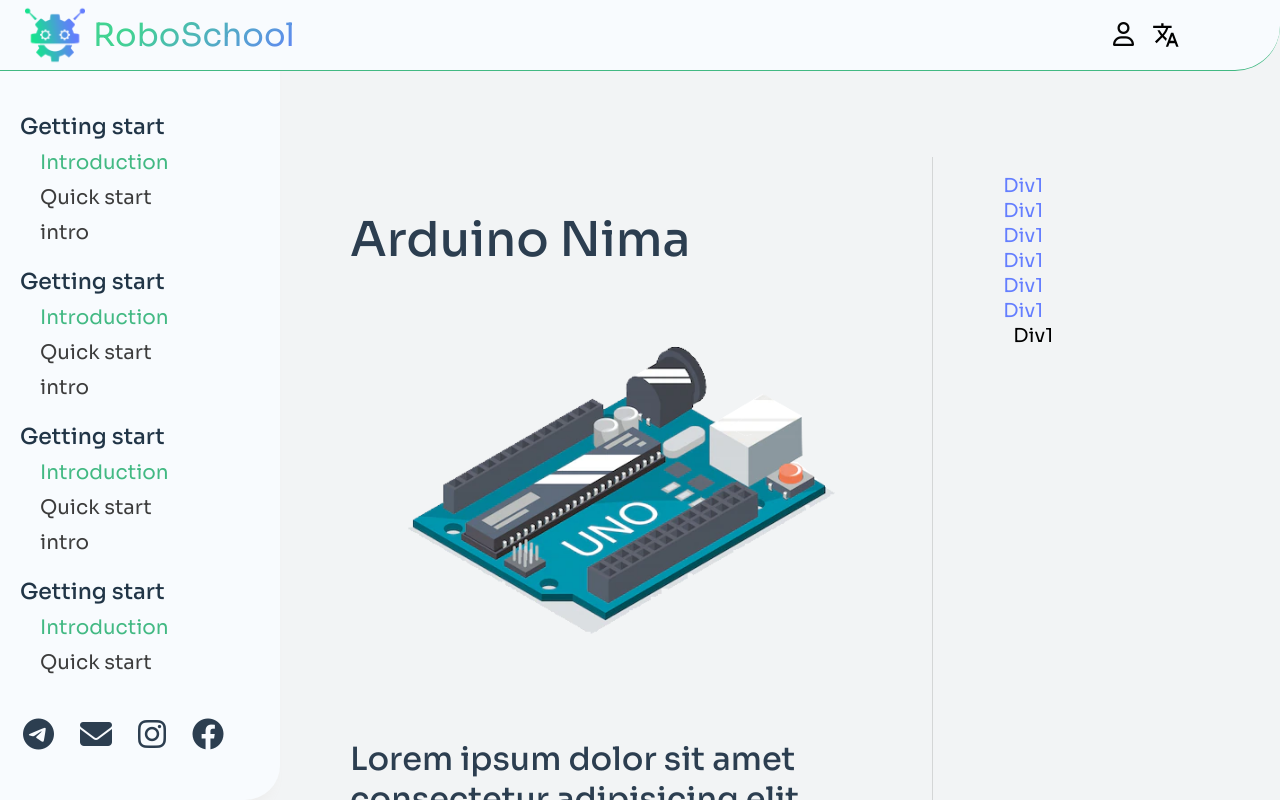
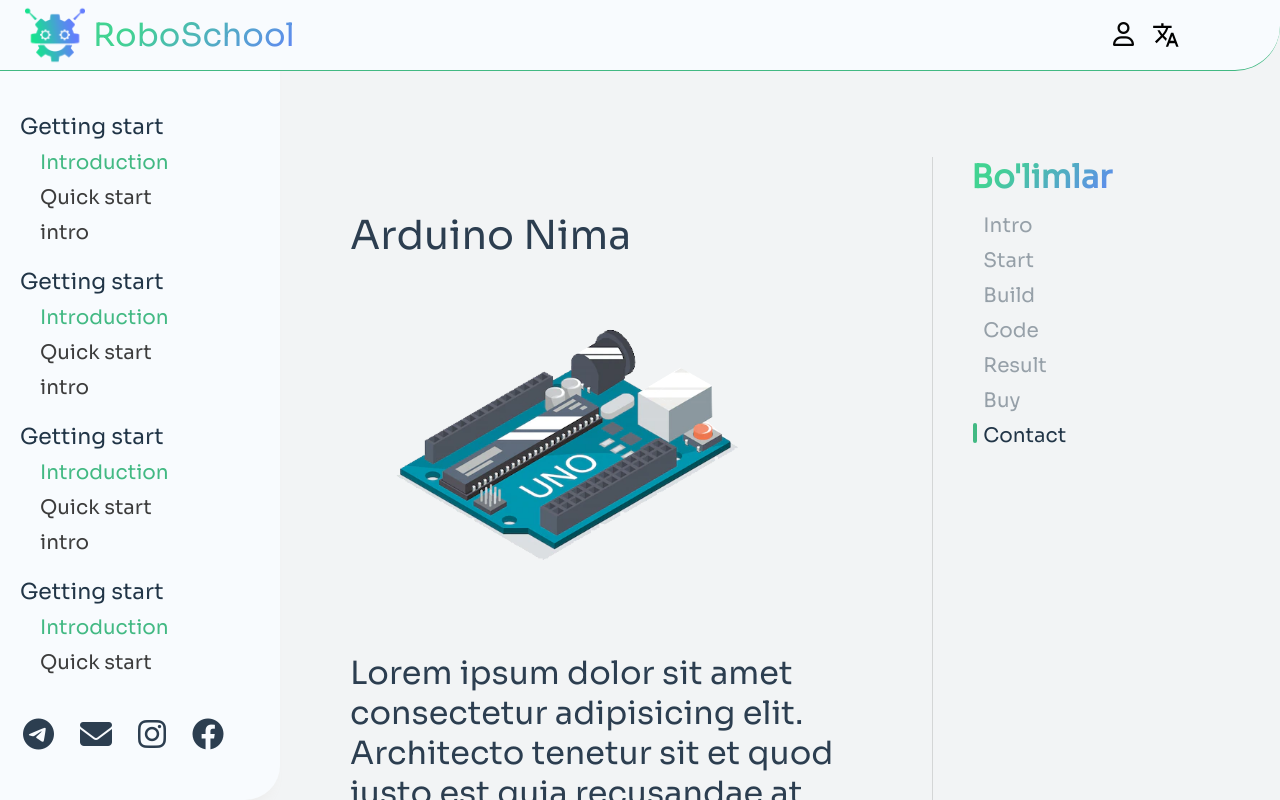
Before and after one commit to safarbek0227/roboschool, a Vue app: page /learn#div7 in a window 1280 px wide. Shown: the top 800 px of the page. Built offline with nearby package versions, Linux system fonts and the light colour scheme; some icons are missing.

Commit message:
new changes

```diff
--- a/public/css/framework.css
+++ b/public/css/framework.css
@@ -9,7 +9,7 @@
     font-size: 2.5rem;
 }
 h3, .h3{
-    font-size: 2.25rem;
+    font-size: 2.0rem;
 }
 h4, .h4{
     font-size: 2rem;
--- a/public/css/styles.css
+++ b/public/css/styles.css
@@ -1,4 +1,4 @@
-@import url('https://fonts.googleapis.com/css2?family=Sora:wght@100;200;300;400;500;600&display=swap');
+@import url('https://fonts.googleapis.com/css2?family=Sora:wght@100;200;300;400;&display=swap');
 
 * {
     font-family: 'Sora', sans-serif;
--- a/src/router/index.js
+++ b/src/router/index.js
@@ -77,19 +77,17 @@
   history: createWebHistory(),
   routes,
   linkActiveClass: "active", // active class for non-exact links.
-  linkExactActiveClass: "active", // active class for *exact* links.,
+  linkExactActiveClass: "active", // active class for *exact* links.
+
   scrollBehavior(to) {
-    if (to.hash) {
-      return {
-        el: to.hash,
-        // behavior: "smooth",
-        top: 90
-      }
-    }
-  }
+    return new Promise((resolve) => {
+      setTimeout(() => {
+        resolve({el: to.hash, top: 100, behavior: "smooth", })
+      }, 500)
+    })
+  },
 
 })
-
 
 router.beforeEach((to, from, next) => {
   const nearestWithTitle = to.matched.slice().reverse().find(r => r.meta && r.meta.title);
--- a/src/views/dashboard/intro-page.vue
+++ b/src/views/dashboard/intro-page.vue
@@ -1,38 +1,49 @@
 <script>
-import debounce from 'lodash.debounce'
+import debounce from "lodash.debounce";
 
 export default {
-  mounted () {
-    window.addEventListener('scroll', this.onScroll)
+  mounted() {
+    window.addEventListener("scroll", this.onScroll);
+    this.onScroll()
   },
 
   methods: {
     onScroll: debounce(function () {
-      this.setActiveHash()
+      this.setActiveHash();
     }),
 
-    setActiveHash () {
-        let sidebarLinks = [].slice.call(document.querySelectorAll('.sidebar-links'))
-        let anchors =  [].slice.call(document.querySelectorAll(".step-content"))
-          .filter(anchor => sidebarLinks.some(sidebarLink => sidebarLink.hash === '#'+anchor.id))
-        for(let i = 0; i < anchors.length; i++){
+    setActiveHash() {
+      let sidebarLinks = [].slice.call(
+        document.querySelectorAll(".sidebar-links")
+      );
+      let anchors = [].slice
+        .call(document.querySelectorAll(".step-content"))
+        .filter((anchor) =>
+          sidebarLinks.some(
+            (sidebarLink) => sidebarLink.hash === "#" + anchor.id
+          )
+        );
+
+      for (let i = 0; i < anchors.length; i++) {
         if (
           window.pageYOffset >= anchors[i].offsetTop &&
           window.pageYOffset <=
-            anchors[i].offsetTop + anchors[i].scrollHeight
+            anchors[i].offsetTop + anchors[i].scrollHeight + 10
         ) {
-          sidebarLinks.forEach(link => {link.classList.remove('h');});
-          sidebarLinks[i].classList.add('h')
+          sidebarLinks.forEach((link) => {
+            link.classList.remove("hash-active");
+          });
+          sidebarLinks[i].classList.add("hash-active");
           history.pushState({}, "", "#" + anchors[i].id);
         }
       }
-    }
+    },
   },
 
-  beforeUnmount () {
-    window.removeEventListener('scroll', this.onScroll)
-  }
-}
+  // beforeUnmount () {
+  //   window.removeEventListener('scroll', this.onScroll)
+  // }
+};
 </script>
 
 <template>
@@ -43,7 +54,7 @@
         <div class="col-xl-8">
           <div class="card">
             <div class="step-content" ref="div1" id="intro">
-              <h1>Arduino Nima</h1>
+              <h2>Arduino Nima</h2>
               <img src="@/assets/arduino.png" alt="" />
               <h4>
                 Lorem ipsum dolor sit amet consectetur adipisicing elit.
@@ -53,7 +64,7 @@
               </h4>
             </div>
             <div class="step-content" id="div2">
-              <h1>Arduino Nima</h1>
+              <h2>Arduino Nima</h2>
               <h4>
                 Lorem ipsum dolor sit amet consectetur adipisicing elit.
                 Architecto tenetur sit et quod iusto est quia recusandae at
@@ -74,7 +85,7 @@
               </h4>
             </div>
             <div class="step-content" id="div3">
-              <h1>Arduino Nima</h1>
+              <h2>Arduino Nima</h2>
               <img src="@/assets/arduino.png" alt="" />
               <h4>
                 Lorem ipsum dolor sit amet consectetur adipisicing elit.
@@ -84,7 +95,7 @@
               </h4>
             </div>
             <div class="step-content" id="div4">
-              <h1>Arduino Nima</h1>
+              <h2>Arduino Nima</h2>
               <img src="@/assets/arduino.png" alt="" />
               <h4>
                 Lorem ipsum dolor sit amet consectetur adipisicing elit.
@@ -94,7 +105,7 @@
               </h4>
             </div>
             <div class="step-content" id="div5">
-              <h1>Arduino Nima</h1>
+              <h2>Arduino Nima</h2>
               <img src="@/assets/arduino.png" alt="" />
               <h4>
                 Lorem ipsum dolor sit amet consectetur adipisicing elit.
@@ -104,7 +115,7 @@
               </h4>
             </div>
             <div class="step-content" id="div6">
-              <h1>Arduino Nima</h1>
+              <h2>Arduino Nima</h2>
               <img src="@/assets/arduino.png" alt="" />
               <h4>
                 Lorem ipsum dolor sit amet consectetur adipisicing elit.
@@ -114,7 +125,7 @@
               </h4>
             </div>
             <div class="step-content" id="div7">
-              <h1>Arduino Nima</h1>
+              <h2>Arduino Nima</h2>
               <img src="@/assets/arduino.png" alt="" />
               <h4>
                 Lorem ipsum dolor sit amet consectetur adipisicing elit.
@@ -126,29 +137,43 @@
           </div>
         </div>
         <div class="col-xl-4">
-            <ul  class="sticky">
+          <div class="sticky">
+            <span class="text-gradient h3">Bo'limlar</span>
+            <ul>
               <li>
-                <router-link to="#intro" class="sidebar-links">Div1</router-link>
+                <router-link to="#intro" class="sidebar-links"
+                  >Intro</router-link
+                >
               </li>
               <li>
-                <router-link to="#div2" class="sidebar-links">Div1</router-link>
+                <router-link to="#div2" class="sidebar-links"
+                  >start</router-link
+                >
               </li>
               <li>
-                <router-link to="#div3" class="sidebar-links">Div1</router-link>
+                <router-link to="#div3" class="sidebar-links"
+                  >build</router-link
+                >
               </li>
               <li>
-                <router-link to="#div4" class="sidebar-links">Div1</router-link>
+                <router-link to="#div4" class="sidebar-links">code</router-link>
               </li>
               <li>
-                <router-link to="#div5" class="sidebar-links">Div1</router-link>
+                <router-link to="#div5" class="sidebar-links"
+                  >result</router-link
+                >
               </li>
               <li>
-                <router-link to="#div6" class="sidebar-links">Div1</router-link>
+                <router-link to="#div6" class="sidebar-links">buy</router-link>
               </li>
               <li>
-                <router-link to="#div7" class="sidebar-links">Div1</router-link>
+                <router-link to="#div7" class="sidebar-links"
+                  >contact</router-link
+                >
               </li>
             </ul>
+            <div class="associate-section"></div>
+          </div>
         </div>
       </div>
     </div>
@@ -179,24 +204,41 @@
   width: 100%;
 }
 img {
-  max-width: 100%;
-  max-height: 600px;
+  width: clamp(130px, 80%, 600px);
 }
 @media (max-width: 992px) {
   .sticky {
     position: relative;
   }
 }
-.sticky li{
-  font-size: larger;
+
+.sticky ul {
+  margin-left: -30px;
+}
+.sticky ul li {
+  font-size: 20px;
   list-style: none;
+  margin: 10px;
+  text-transform: capitalize;
 }
-.sidebar-links{
+.sidebar-links {
+  color: #21354770;
   transition: 0;
 }
-.sidebar-links.h{
-  transition: 0.5s;
-  margin-left: 10px;
-  color: black;
+.sidebar-links.hash-active {
+  transition: all 0.5s;
+  color: #213547;
+}
+.sidebar-links.hash-active::before {
+  content: "";
+  position: absolute;
+  margin-left: -10px;
+  width: 4px;
+  height: 20px;
+  border-radius: 5px;
+  background: #42b983;
+}
+.associate-section {
+  display: flex;
 }
 </style>
```
